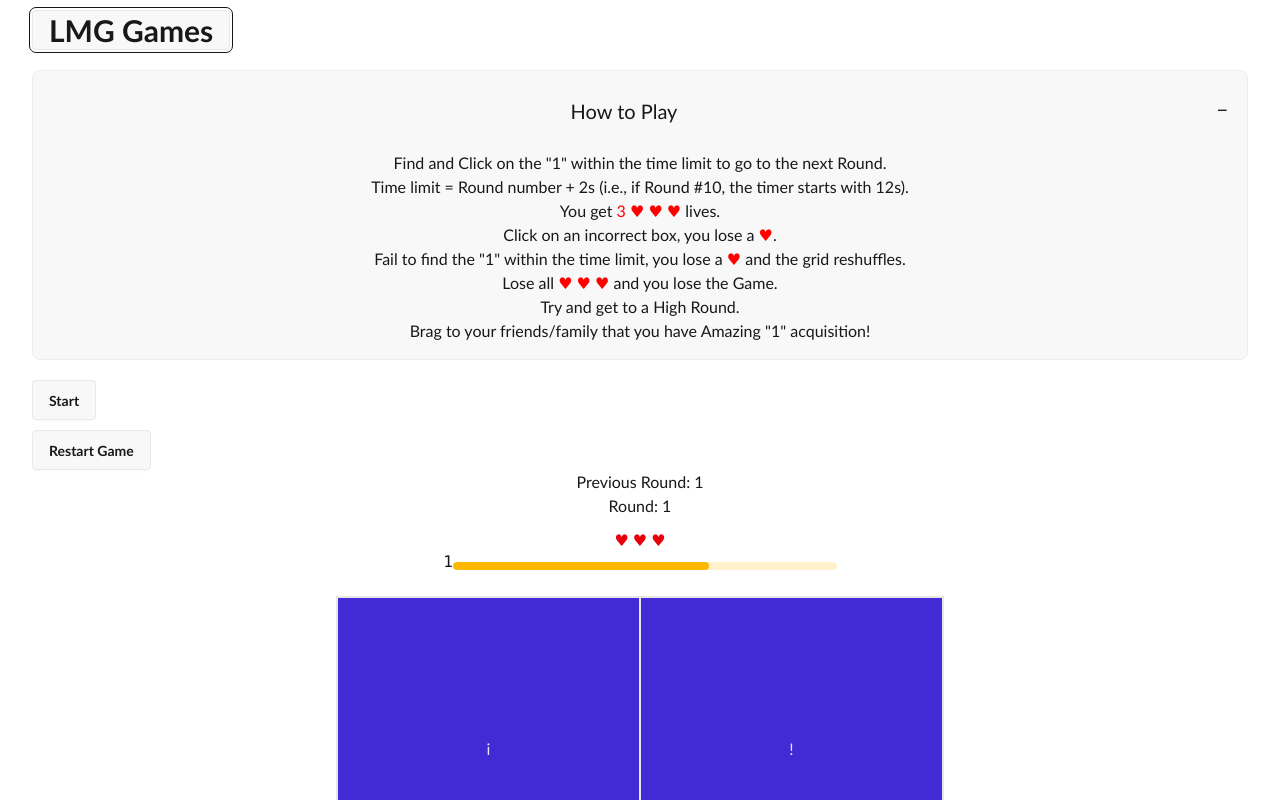
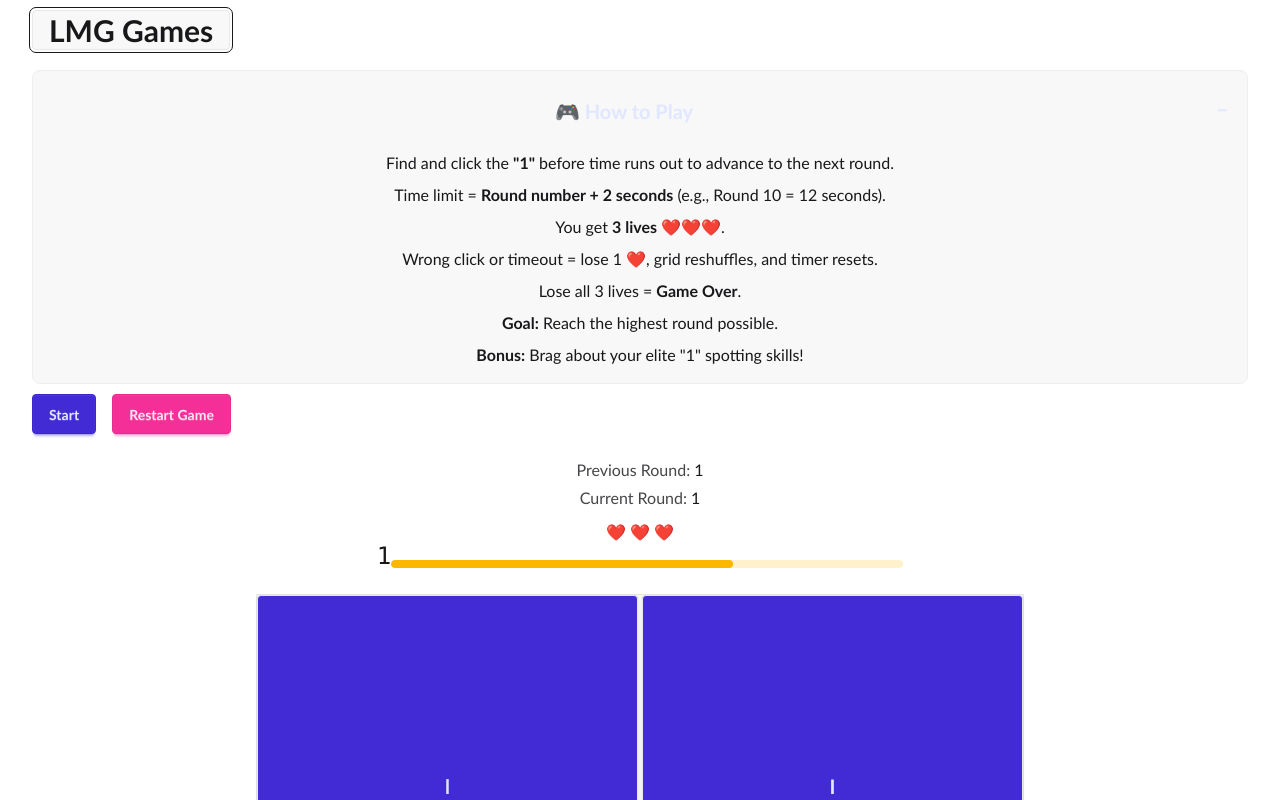
Before and after one commit to littilemike11/LMG-website, a React (Vite) app: page /WheresOne in a window 1280 px wide. Both pictures are taken after a click on the button "Start". Shown: the top 800 px of the page. Built offline with nearby package versions, Linux system fonts and the light colour scheme.

Commit message:
updated wheres one ui

```diff
--- a/src/components/game-components/Rules.jsx
+++ b/src/components/game-components/Rules.jsx
@@ -10,9 +10,15 @@ function Rules({ content }) {
   return (
     <>
       {/* open on default as people dont read tutorials */}
-      <div onClick={() => setToggleOpen(!toggleOpen)} className={`collapse bg-base-200 collapse-plus border-base-300 hover:cursor-pointer border ${toggleOpen ? "collapse-open" : "collapse-close"}`}>
-        <div className="collapse-title text-xl font-medium">How to Play</div>
-        <div className="collapse-content">
+      <div
+        onClick={() => setToggleOpen(!toggleOpen)}
+        className={`collapse collapse-plus border border-base-300 bg-base-200 transition-all duration-300 ease-in-out hover:shadow-md ${toggleOpen ? "collapse-open" : "collapse-close"
+          }`}
+      >
+        <div className="collapse-title text-lg sm:text-xl font-semibold text-primary-content">
+          🎮 How to Play
+        </div>
+        <div className="collapse-content text-base-content">
           {content}
         </div>
       </div>
--- a/src/webGames/WheresOne/Cell.jsx
+++ b/src/webGames/WheresOne/Cell.jsx
@@ -1,11 +1,13 @@
-export default function Cell(props) {
+export default function Cell({ onClick, content }) {
     return (
-        <>
-            <button
-                onClick={props.onClick}
-                className="border aspect-square bg-primary text-primary-content hover:scale-110 min-h-8 h-max">
-                {props.content}
-            </button>
-        </>
-    )
+        <button
+            onClick={onClick}
+            className="border rounded flex items-center justify-center text-xl font-bold
+                 aspect-square bg-primary text-primary-content
+                 hover:scale-105 active:scale-95 transition-transform duration-150
+                 select-none shadow-sm"
+        >
+            {content}
+        </button>
+    );
 }
--- a/src/webGames/WheresOne/Grid.jsx
+++ b/src/webGames/WheresOne/Grid.jsx
@@ -1,7 +1,8 @@
-import React, { useState, useEffect } from "react";
+import { useState, useEffect } from "react";
 import Cell from "./Cell";
+import "./WheresOne.css"
 
-const wrongLetters = ["i", "l", "!", "|"];
+const wrongLetters = ["i", "l", "!", "|", "I", "L", "¦"];
 
 function getRandomLetter() {
   const randomIndex = Math.floor(Math.random() * wrongLetters.length);
@@ -47,13 +48,13 @@ function Grid({ gridSize, onGridClick, resetTrigger }) {
           gridTemplateRows: `repeat(${gridSize}, 1fr)`,
           gridTemplateColumns: `repeat(${gridSize}, 1fr)`,
         }}
-        className={`border aspect-square h-full w-full md:h-1/2 md:w-1/2 overflow-auto grid`}
+        className="grid border aspect-square max-w-screen-md w-full h-full gap-1 bg-base-200"
       >
         {grid.map((cell, index) => (
           <Cell
             key={index}
             onClick={() => handleCellClick(cell.isCorrect)}
-            className={cell.isCorrect ? "cellCorrect" : "cellIncorrect"}
+            className={cell.isCorrect ? "animate-pingOnce" : "cellIncorrect"}
             content={cell.content}
             isCorrect={cell.isCorrect}
           />
--- a/src/webGames/WheresOne/Lives.jsx
+++ b/src/webGames/WheresOne/Lives.jsx
@@ -4,7 +4,7 @@ function Lives({ lives }) {
   return (
     <div className="text-red-600">
       {Array.from({ length: lives }).map((_, index) => (
-        <span key={index}>&hearts; </span>
+        <span key={index}>❤️ </span>
       ))}
     </div>
   );
--- a/src/webGames/WheresOne/Timer.jsx
+++ b/src/webGames/WheresOne/Timer.jsx
@@ -1,4 +1,4 @@
-import React, { useState,useEffect } from 'react';
+import React, { useState, useEffect } from 'react';
 
 function Timer(props) {
   // const [progress, setProgress] =useState(100)
@@ -20,7 +20,7 @@ function Timer(props) {
 
     const intervalId = setInterval(() => {
       props.setTimer((prevTime) => prevTime - 1);
-      props.setProgress((props.timer/(props.round+2)*100))
+      props.setProgress((props.timer / (props.round + 2) * 100))
     }, 1000);
 
     // Cleanup function to clear the interval when the timer ends or the component is unmounted
@@ -34,12 +34,12 @@ function Timer(props) {
 
     <>
 
-        <span className="countdown font-mono ">
-            <span style={{"--value":props.timer}}> </span>
-        </span>
-        <progress className={`progress w-96 ${barColor}`} value={props.progress} max="100"></progress>
+      <span className="countdown font-mono text-2xl ">
+        <span style={{ "--value": props.timer }}></span>
+      </span>
+      <progress className={`progress w-full max-w-lg ${barColor}`} value={props.progress} max="100"></progress>
 
-        {/* <div className="radial-progress text-primary" style={{ "--value": progress }} role="progressbar">
+      {/* <div className="radial-progress text-primary" style={{ "--value": progress }} role="progressbar">
             {progress}
         </div> */}
 
--- a/src/webGames/WheresOne/WheresOne.css
+++ b/src/webGames/WheresOne/WheresOne.css
@@ -1,40 +1,48 @@
-body{
-  font-family:'Trebuchet MS', 'Lucida Sans Unicode', 'Lucida Grande', 'Lucida Sans', Arial, sans-serif;
+body {
+  font-family: 'Trebuchet MS', 'Lucida Sans Unicode', 'Lucida Grande', 'Lucida Sans', Arial, sans-serif;
   padding-bottom: 100px;
 }
-.link{
+
+.link {
   margin-bottom: 50px;
 }
-.heart{
+
+.heart {
   color: red;
 }
-.Game{
+
+.Game {
   padding-left: 2rem;
   padding-right: 2rem;
 }
-:root{
-  --rows:1;
-  --cols:1;
+
+:root {
+  --rows: 1;
+  --cols: 1;
   /* colors of right/wrong cells*/
-  --correct:green;
-  --incorrect:red;
-  --neutral:rgb(244, 255, 202);
+  --correct: green;
+  --incorrect: red;
+  --neutral: rgb(244, 255, 202);
   /*colors of progress bar*/
-  --great:rgb(16, 238, 16);
-  --mid:yellow;
-  --bad:rgb(204, 0, 0);
+  --great: rgb(16, 238, 16);
+  --mid: yellow;
+  --bad: rgb(204, 0, 0);
 }
-div{
+
+div {
   margin-top: 10px;
 }
-.startButton{
+
+.startButton {
   visibility: visible;
 }
-.settings{
+
+.settings {
   margin: auto;
   width: 750px;
 }
-#collapsible{
+
+#collapsible {
   position: relative;
   background-color: #888888;
   color: white;
@@ -44,18 +52,21 @@ div{
   text-align: center;
   font-size: 1em;
 }
-#plus{
+
+#plus {
   position: absolute;
-  top:-17px;
+  top: -17px;
   right: 0px;
   font-size: 3em;
 }
-.content{
+
+.content {
   display: none;
   background-color: aliceblue;
   overflow: hidden;
 }
-#collapsible:hover{
+
+#collapsible:hover {
   background-color: #302f2f;
 }
 
@@ -63,8 +74,8 @@ div{
   display: grid;
   overflow: auto;
   margin: auto;
-    grid-template-rows: repeat(var(--rows),1fr);
-    grid-template-columns: repeat(var(--cols),1fr);
+  grid-template-rows: repeat(var(--rows), 1fr);
+  grid-template-columns: repeat(var(--cols), 1fr);
   border: 1px solid black;
   width: 750px;
   height: 750px;
@@ -82,19 +93,24 @@ div{
   min-height: 25px;
 
 }
-  .cell:hover{
+
+.cell:hover {
   scale: 1.1;
 }
-  #cellCorrect:active{
-    background-color:var(--correct);
+
+#cellCorrect:active {
+  background-color: var(--correct);
 }
-  #cellIncorrect:active{
-    background-color:var(--incorrect);
+
+#cellIncorrect:active {
+  background-color: var(--incorrect);
 }
-  .gridSize input{
+
+.gridSize input {
   width: 5em;
 }
-  #progress{
+
+#progress {
   position: relative;
   border: 1px solid black;
   border-radius: 15px;
@@ -102,34 +118,55 @@ div{
   width: 100%;
   background-color: rgb(243, 238, 231);
 }
-  #bar{
+
+#bar {
   position: absolute;
   text-align: center;
   line-height: 2em;
-    left:0px;
+  left: 0px;
   top: -10px;
-    background-color:var(--great);
-    width:100%;
+  background-color: var(--great);
+  width: 100%;
   height: 2em;
   border-radius: 15px;
 }
 
-  #lives{
+#lives {
   color: red;
   font-size: 2em;
 }
-  @media only screen and (max-width:500px){
-    #grid{
+
+@media only screen and (max-width:500px) {
+  #grid {
     width: 350px;
     height: 350px;
   }
-    .settings{
+
+  .settings {
     width: 350px;
   }
 }
 
-  @media only screen and (max-width:750px){
-    .settings{
+@media only screen and (max-width:750px) {
+  .settings {
     width: 100%;
   }
 }
+
+@keyframes pingOnce {
+  0% {
+    transform: scale(1);
+  }
+
+  50% {
+    transform: scale(1.2);
+  }
+
+  100% {
+    transform: scale(1);
+  }
+}
+
+.animate-pingOnce {
+  animation: pingOnce 0.4s ease-in-out;
+}
--- a/src/webGames/WheresOne/WheresOne.jsx
+++ b/src/webGames/WheresOne/WheresOne.jsx
@@ -92,32 +92,57 @@ function WheresOne() {
           <div className='flex justify-normal'>
             <Rules
               content={
-                <ol>
-                  <li>Find and Click on the "1" within the time limit to go to the next Round.</li>
-                  <li>Time limit = Round number + 2s (i.e., if Round #10, the timer starts with 12s).</li>
-                  <li>You get <span className="heart">3 &hearts; &hearts; &hearts;</span> lives.</li>
-                  <li>Click on an incorrect box, you lose a <span className="heart">&hearts;</span>.</li>
-                  <li>Fail to find the "1" within the time limit, you lose a <span className="heart">&hearts;</span> and the grid reshuffles.</li>
-                  <li>Lose all <span className="heart">&hearts; &hearts; &hearts;</span> and you lose the Game.</li>
-                  <li>Try and get to a High Round.</li>
-                  <li>Brag to your friends/family that you have Amazing "1" acquisition!</li>
+                <ol className=" space-y-2">
+                  <li>
+                    Find and click the <strong>"1"</strong> before time runs out to advance to the next round.
+                  </li>
+                  <li>
+                    Time limit = <strong>Round number + 2 seconds</strong> (e.g., Round 10 = 12 seconds).
+                  </li>
+                  <li>
+                    You get <strong>3 lives</strong> ❤️❤️❤️.
+                  </li>
+                  <li>
+                    Wrong click or timeout = lose 1 ❤️, grid reshuffles, and timer resets.
+                  </li>
+                  <li>
+                    Lose all 3 lives = <strong>Game Over</strong>.
+                  </li>
+                  <li>
+                    <strong>Goal:</strong> Reach the highest round possible.
+                  </li>
+                  <li>
+                    <strong>Bonus:</strong> Brag about your elite "1" spotting skills!
+                  </li>
                 </ol>
               }
+
             />
           </div>
 
-          <div className='flex flex-col items-start'>
-            <div className="">
-              <button className='btn' onClick={startGame}>Start</button>
+          <div className="space-y-6">
+            {/* Buttons Group */}
+            <div className="flex flex-col sm:flex-row gap-4 flex-wrap">
+              <button className="btn btn-primary" onClick={startGame}>
+                Start
+              </button>
+              <button className="btn btn-secondary" onClick={endGame}>
+                Restart Game
+              </button>
             </div>
-            <div>
-              <button className='btn' onClick={endGame}>Restart Game</button>
+
+            {/* Game Info */}
+            <div className="text-sm sm:text-base space-y-1">
+              <p>
+                <span className="font-medium text-base-content/80">Previous Round:</span> {prevRound}
+              </p>
+              <p>
+                <span className="font-medium text-base-content/80">Current Round:</span> {round}
+              </p>
+              <Lives lives={lives} />
             </div>
           </div>
 
-          <p>Previous Round: {prevRound}</p>
-          <p>Round: {round}</p>
-          <Lives lives={lives} />
 
           <Timer
             onTimerEnd={() => { lostRound(); }}
```
Lines whose indentation alone changed are shown as unchanged.
